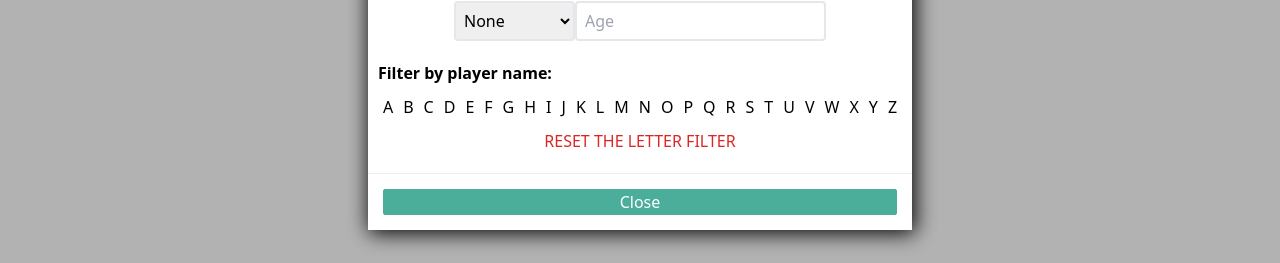
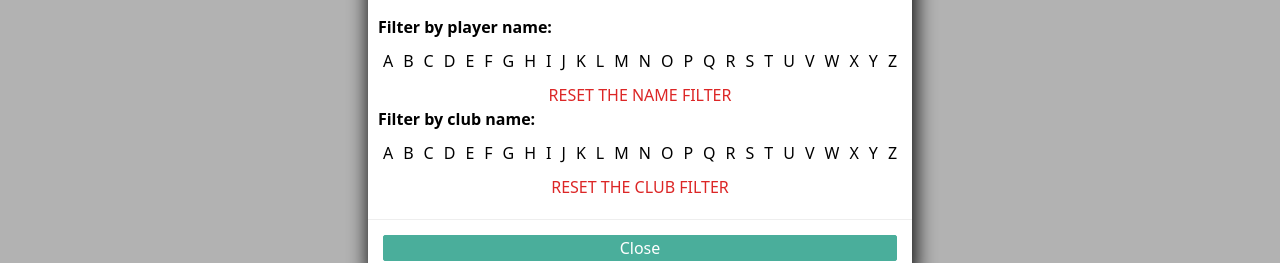
Before and after one commit to MalikSh96/FootballPlayerVue3Project, a Vue app: page / in a window 1280 px wide. Both pictures are taken after a click on the button 640 px from the left and 216 px from the top of the page. Shown: the part 346-609 px from the top of the page. Built offline with nearby package versions, Linux system fonts and the light colour scheme; no server answers.

Commit message:
filter by club in progress -- wip

```diff
--- a/src/components/ModalComponent.vue
+++ b/src/components/ModalComponent.vue
@@ -41,7 +41,26 @@
         </div>
         <div>
           <button @click="rowsResetter()">
-            <p class="font-normal hover:font-bold text-red-600">RESET THE LETTER FILTER</p>
+            <p class="font-normal hover:font-bold text-red-600">RESET THE NAME FILTER</p>
+          </button>
+        </div>
+
+        <slot name="body">
+          <p class="font-bold text-left">Filter by club name:</p>
+        </slot>
+        <div class="letters-list">
+          <div class="letters-wrap" v-for="club in clubLetters" :key="club">
+            <div v-if="isClubFilteredByLetter(club)" class="has-data font-normal hover:font-bold">
+              <input :id="club" type="radio" :value="club"
+                @input="$emit('update:clubFilter', $event.target.value)">
+              <label :for="club">{{ club }}</label>
+            </div>
+            <div v-else class="">{{ club }}</div>
+          </div>
+        </div>
+        <div>
+          <button @click="clubRowsResetter()">
+            <p class="font-normal hover:font-bold text-red-600">RESET THE CLUB FILTER</p>
           </button>
         </div>
        </section>
@@ -61,15 +80,23 @@
         operator: String,
         rows: Array,
         lets: String,
+        clubFilter: String
     },
     data() {
       return {
-        lettersHandle: ''
+        // lettersHandle: ''
       }
     },
-    emits: ['update:playerAge', 'update:operator', 'update:lets'],
+    emits: ['update:playerAge', 'update:operator', 'update:lets', 'update:clubFilter'],
     computed: {
       letters() {
+        let letters = []
+        for(let i = "A".charCodeAt(0); i <= "Z".charCodeAt(0); i++) {
+          letters.push(String.fromCharCode([i]))
+        }
+        return letters
+      },
+      clubLetters() {
         let letters = []
         for(let i = "A".charCodeAt(0); i <= "Z".charCodeAt(0); i++) {
           letters.push(String.fromCharCode([i]))
@@ -81,15 +108,26 @@
       lets(value) {
         console.log('what is lets', this.lets)
         console.log('test', value)
-        this.lettersHandle = value
+        // this.lettersHandle = value
+      },
+      clubFilter(value) {
+        console.log('what is club filter', this.lets)
+        console.log('test', value)
+        // this.lettersHandle = value
       },
     },
     methods: {
       rowsResetter() {
         this.$emit('update:lets')
       },
+      clubRowsResetter() {
+        this.$emit('update:clubFilter')
+      },
       isFilteredByLetter(letter) {
         return this.rows.some(player => player.name.startsWith(letter))
+      },
+      isClubFilteredByLetter(letter) {
+        return this.rows.some(player => player.club.startsWith(letter))
       },
       close() {
         this.$emit('close');
--- a/src/components/helpers/TableBackupComponent.vue
+++ b/src/components/helpers/TableBackupComponent.vue
@@ -9,7 +9,8 @@
         :playerAge="age" @update:playerAge="newValue => age = newValue"
         :operator="searchOperator" @update:operator="newValue => searchOperator = newValue"
         @close="closeExtraModal" :rows="rows"
-        :lets="lettersFilter" @update:lets="newValue => lettersFilter = newValue"/>
+        :lets="lettersFilter" @update:lets="newValue => lettersFilter = newValue"
+        :clubFilter="clubLetterFilter" @update:clubFilter="newValue => clubLetterFilter = newValue"/>
     </div>
 
     <div>
@@ -89,6 +90,7 @@ export default {
             searchOperator: '',
             age: '',
             lettersFilter: '',
+            clubLetterFilter: '',
             isExtraModalVisible: false
         }
     },
@@ -118,15 +120,20 @@ export default {
                     return item.name.toLowerCase().startsWith(this.lettersFilter.toLowerCase());
                 })
             }
+            if(this.clubLetterFilter){
+                return data.filter(this.filterByAge).filter((item)=>{
+                    return item.club.toLowerCase().startsWith(this.clubLetterFilter.toLowerCase());
+                })
+            }
             return data.filter(this.filterByAge)
         },
-        letters() {
-            let letters = []
-            for(let i = "A".charCodeAt(0); i <= "Z".charCodeAt(0); i++) {
-                letters.push(String.fromCharCode([i]))
-            }
-            return letters
-        },
+        // letters() {
+        //     let letters = []
+        //     for(let i = "A".charCodeAt(0); i <= "Z".charCodeAt(0); i++) {
+        //         letters.push(String.fromCharCode([i]))
+        //     }
+        //     return letters
+        // },
     },
     watch: {
         playersData: async function() {
```
